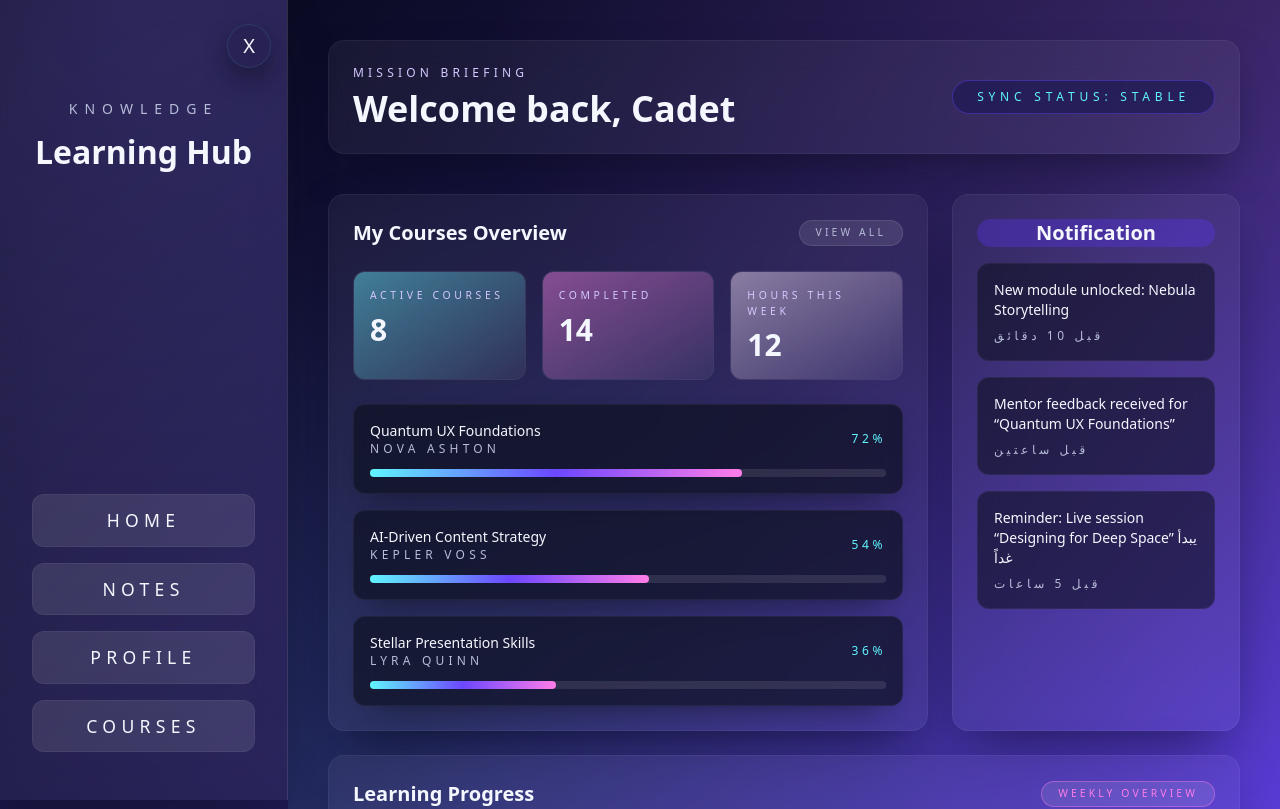
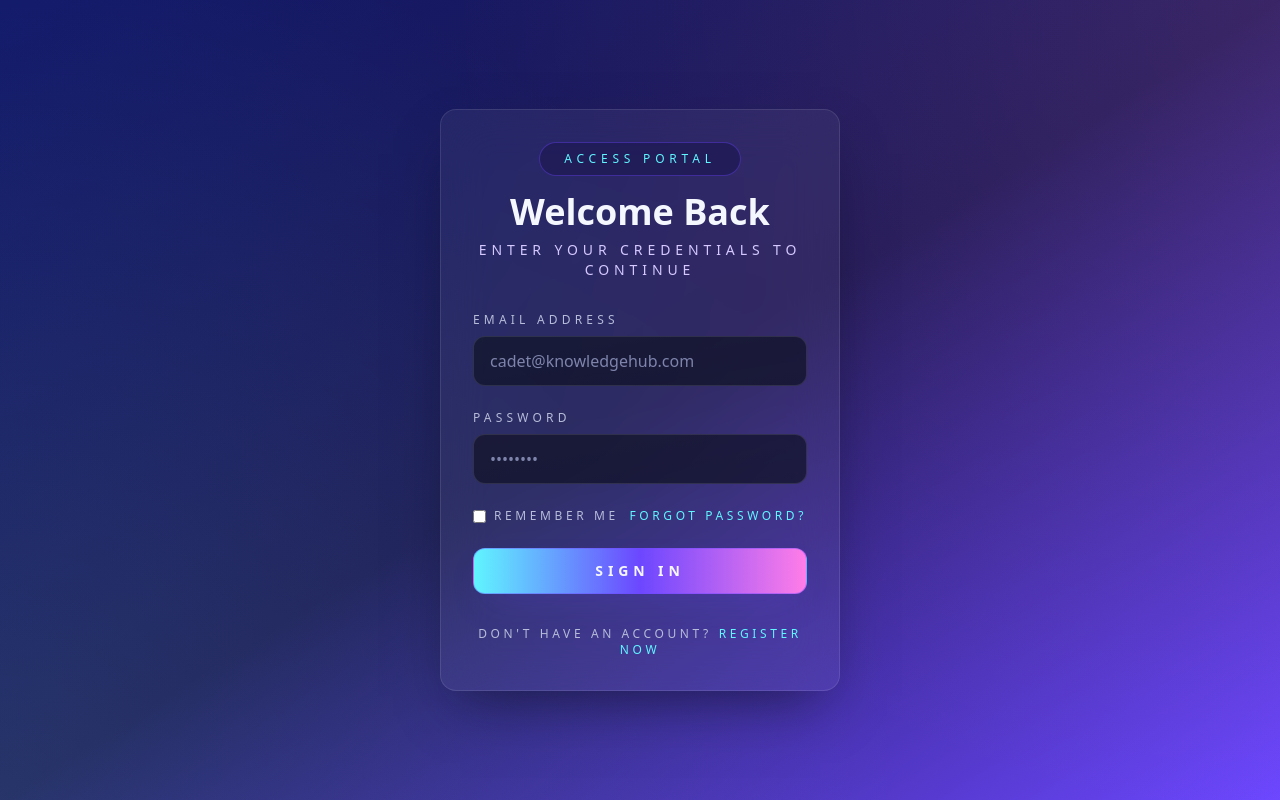
Before and after one commit to islamisme/Learning-Platform, a React (Vite) app: page / in a window 1280 px wide. Shown: the top 809 px of the page. Built offline with nearby package versions, Linux system fonts and the light colour scheme.

Commit message:
Login pagegit status!

```diff
--- a/src/App.jsx
+++ b/src/App.jsx
@@ -3,17 +3,18 @@ import { BrowserRouter, Route, Routes } from 'react-router-dom'
 import Sidebar from './components/Sidebar'
 import "./app.css"
 import Courses from './components/Courses'
+import Login from './components/Login'
 function App() {
 
 
   return (
     <BrowserRouter>
       <Routes>
-        <Route path="/" element={<Sidebar />}>
-          <Route path="/"  index element={<Dashboard />} />
-          <Route path="/Courses" element={<Courses/>}/>
+        <Route path="/" element={<Login/>}/>
+        <Route path="/Home" element={<Sidebar />}>
+          <Route index element={<Dashboard />} />
+          <Route path="Courses" element={<Courses/>}/>
         </Route>
-
       </Routes>
     </BrowserRouter>
   )
--- /dev/null
+++ b/src/components/Login.jsx
@@ -0,0 +1,100 @@
+import React, { useState } from 'react'
+import { useNavigate } from 'react-router-dom'
+
+function Login() {
+  const [email, setEmail] = useState('')
+  const [password, setPassword] = useState('')
+  const navigate = useNavigate()
+
+  const handleSubmit = (e) => {
+    e.preventDefault()
+    navigate('/Home')
+  }
+
+  return (
+    <div className="relative animated-background bg-gradient-to-br from-[#121869] via-[#1F1A55] to-[#6C47FF] flex h-full min-h-screen items-center justify-center overflow-hidden">
+      {/* Background gradients */}
+      <div className="pointer-events-none absolute inset-0 bg-[radial-gradient(circle_at_bottom_left,rgba(96,245,255,0.12),transparent_60%)]" aria-hidden />
+      <div className="pointer-events-none absolute inset-0 bg-[radial-gradient(circle_at_top_right,rgba(255,125,232,0.12),transparent_55%)]" aria-hidden />
+
+      <div className="relative w-full max-w-md px-6">
+        <div className="rounded-2xl border border-white/10 bg-white/5 p-8 shadow-[0_25px_55px_-20px_rgba(9,10,25,0.6)] backdrop-blur-xl">
+          {/* Header */}
+          <div className="mb-8 text-center">
+            <div className="mb-4 inline-block rounded-full border border-[#6C47FF]/40 bg-[#1F1A55]/70 px-6 py-2 text-xs uppercase tracking-[0.4em] text-[#60F5FF]">
+              Access Portal
+            </div>
+            <h1 className="text-4xl font-semibold text-[#F5F7FF] mb-2">Welcome Back</h1>
+            <p className="text-sm uppercase tracking-[0.35em] text-[#D5C9FF]">Enter your credentials to continue</p>
+          </div>
+
+          {/* Form */}
+          <form onSubmit={handleSubmit} className="space-y-6">
+            <div className="space-y-2">
+              <label className="block text-xs uppercase tracking-[0.35em] text-[#B7BCD9]">
+                Email Address
+              </label>
+              <div className="relative">
+                <div className="pointer-events-none absolute inset-0 rounded-xl bg-gradient-to-br from-[#60F5FF]/10 via-[#6C47FF]/10 to-transparent opacity-50" aria-hidden />
+                <input
+                  type="email"
+                  value={email}
+                  onChange={(e) => setEmail(e.target.value)}
+                  placeholder="cadet@knowledgehub.com"
+                  className="relative w-full rounded-xl border border-white/10 bg-[#0F1223]/70 px-4 py-3 text-[#F5F7FF] placeholder:text-[#7E84AB] focus:border-[#60F5FF]/50 focus:outline-none focus:ring-2 focus:ring-[#60F5FF]/20 transition"
+                  required
+                />
+              </div>
+            </div>
+
+            <div className="space-y-2">
+              <label className="block text-xs uppercase tracking-[0.35em] text-[#B7BCD9]">
+                Password
+              </label>
+              <div className="relative">
+                <div className="pointer-events-none absolute inset-0 rounded-xl bg-gradient-to-br from-[#FF7DE8]/10 via-[#6C47FF]/10 to-transparent opacity-50" aria-hidden />
+                <input
+                  type="password"
+                  value={password}
+                  onChange={(e) => setPassword(e.target.value)}
+                  placeholder="••••••••"
+                  className="relative w-full rounded-xl border border-white/10 bg-[#0F1223]/70 px-4 py-3 text-[#F5F7FF] placeholder:text-[#7E84AB] focus:border-[#FF7DE8]/50 focus:outline-none focus:ring-2 focus:ring-[#FF7DE8]/20 transition"
+                  required
+                />
+              </div>
+            </div>
+
+            <div className="flex items-center justify-between text-xs">
+              <label className="flex items-center gap-2 text-[#B7BCD9] cursor-pointer">
+                <input type="checkbox" className="rounded border-white/10 bg-[#0F1223]/70 text-[#6C47FF] focus:ring-[#6C47FF]/20" />
+                <span className="uppercase tracking-[0.3em]">Remember me</span>
+              </label>
+              <a href="#" className="uppercase tracking-[0.3em] text-[#60F5FF] hover:text-[#FF7DE8] transition">
+                Forgot Password?
+              </a>
+            </div>
+
+            <button
+              type="submit"
+              className="w-full rounded-xl border border-[#6C47FF]/40 bg-gradient-to-r from-[#60F5FF] via-[#6C47FF] to-[#FF7DE8] px-6 py-3 text-sm font-semibold uppercase tracking-[0.35em] text-[#F5F7FF] shadow-[0_15px_35px_-18px_rgba(108,71,255,0.5)] transition hover:shadow-[0_20px_45px_-15px_rgba(108,71,255,0.6)] hover:scale-[1.02]"
+            >
+              Sign In
+            </button>
+          </form>
+
+          {/* Footer */}
+          <div className="mt-8 text-center">
+            <p className="text-xs uppercase tracking-[0.3em] text-[#B7BCD9]">
+              Don't have an account?{' '}
+              <a href="#" className="text-[#60F5FF] hover:text-[#FF7DE8] transition">
+                Register Now
+              </a>
+            </p>
+          </div>
+        </div>
+      </div>
+    </div>
+  )
+}
+
+export default Login
--- a/src/components/Sidebar.jsx
+++ b/src/components/Sidebar.jsx
@@ -1,66 +1,91 @@
-import React, { useState } from 'react'
-import { Link, Outlet } from 'react-router-dom'
+import React from 'react'
+import { NavLink, Outlet } from 'react-router-dom'
 
 export default function Sidebar() {
-  const [isCollapsed, setIsCollapsed] = useState(false)
+  const sections = [
+    {
+      title: 'Workspace',
+      items: [
+        { label: 'Home', to: '/Home', accent: 'text-[#60F5FF]' },
+        { label: 'Notes', to: '/Home/Notes', accent: 'text-[#FF7DE8]' },
+        { label: 'Profile', to: '/Home/Profile', accent: 'text-[#FFE7FF]' },
+        { label: 'Courses', to: '/Home/Courses', accent: 'text-[#60F5FF]' },
+      ],
+    },
 
-  const navLinks = [
-    { to: '/', label: 'Home', hover: 'hover:border-[#60F5FF]/40 hover:text-[#60F5FF]' },
-    { to: '/Notes', label: 'Notes', hover: 'hover:border-[#FF7DE8]/40 hover:text-[#FF7DE8]' },
-    { to: '/Profile', label: 'Profile', hover: 'hover:border-[#FFE7FF]/40 hover:text-[#FFE7FF]' },
-    { to: '/Courses', label: 'Courses', hover: 'hover:border-[#60F5FF]/40 hover:text-[#60F5FF]' },
   ]
 
-  const sidebarOffset = isCollapsed ? 'md:ml-20' : 'md:ml-72'
+  return (
+    <div className="flex min-h-screen flex-col bg-gradient-to-br from-[#050615] via-[#1F1A55] to-[#6C47FF] md:flex-row">
+      <aside className="fixed z-10 flex w-full flex-col overflow-hidden border-b border-white/10 bg-black/30 px-6 py-5 backdrop-blur-2xl shadow-[0_25px_50px_-12px_rgba(15,18,35,0.45)] md:h-full md:w-[18rem] md:min-w-[18rem] md:border-b-0 md:border-r md:px-8 md:py-10">
+        <div className="pointer-events-none absolute inset-0 bg-[radial-gradient(circle_at_top,rgba(123,97,255,0.35),transparent_95%)] opacity-80" aria-hidden />
+        <div className="relative z-10 flex h-full flex-col gap-10">
+          <div className="flex flex-col gap-6">
+            <div className="flex items-center justify-between">
+              <div className="flex flex-col gap-1">
+                <span className="text-[0.65rem] uppercase tracking-[0.45em] text-[#B7BCD9]">knowledge</span>
+                <h1 className="text-2xl font-semibold text-[#F5F7FF]">Learning Hub</h1>
+              </div>
+              <button className="rounded-lg border border-white/10 bg-white/10 px-3 py-1 text-xs font-semibold uppercase tracking-[0.3em] text-[#D5C9FF] transition hover:border-white/20 hover:bg-white/15">
+                + New
+              </button>
+            </div>
+            <div className="flex items-center gap-3 rounded-xl border border-white/10 bg-black/30 px-3 py-2 text-sm text-[#C7CCF5] shadow-inner shadow-[#02030C]/60">
+              <span className="text-lg text-[#6C47FF]">⌘</span>
+              <input
+                type="text"
+                placeholder="Quick Find"
+                className="flex-1 bg-transparent text-[0.85rem] tracking-[0.2em] text-[#F5F7FF] placeholder:text-[#7E84AB] focus:outline-none"
+              />
+            </div>
+          </div>
 
-  return (
-    <div className="flex min-h-screen bg-gradient-to-br from-[#050615] via-[#1F1A55] to-[#6C47FF]">
-      <aside
-        className={`fixed inset-y-0 left-0 z-20 hidden items-stretch overflow-hidden border-r border-white/10 bg-white/5 backdrop-blur-[1.1rem] shadow-[0_25px_50px_-12px_rgba(15,18,35,0.45)] transition-[width] duration-300 ease-out md:flex ${
-          isCollapsed ? 'w-20 px-4 py-10' : 'w-72 px-8 py-12'
-        }`}
-      >
-        {!isCollapsed && (
-          <div className="absolute inset-0 bg-[radial-gradient(circle_at_top,rgba(123,97,255,0.35),transparent_100%)] opacity-70" aria-hidden />
-        )}
-
-        <button
-          type="button"
-          onClick={() => setIsCollapsed((prev) => !prev)}
-          className={`absolute right-4 top-6 flex h-11 w-11 items-center justify-center rounded-full border border-[#60F5FF]/10 bg-[#0F1223]/10 text-[#F5F7FF] text-xl shadow-[0_12px_24px_rgba(10,12,25,0.45)] transition hover:border-[#60F5FF] hover:text-[#60F5FF] ${
-            isCollapsed ? 'backdrop-blur-sm text-[2rem] bg-[#0F1223]/90' : ''
-          }`}
-          aria-label={isCollapsed ? 'فتح الشريط الجانبي' : 'طي الشريط الجانبي'}
-        >
-          {isCollapsed ? '>' : 'X'}
-        </button>
-
-        <div
-          className={`relative z-10 mt-12 flex flex-1 flex-col justify-between transition-opacity duration-200 ${
-            isCollapsed ? 'pointer-events-none opacity-0' : 'opacity-100'
-          }`}
-        >
-          <div className="space-y-2 text-center">
-            <span className="text-sm uppercase tracking-[0.5em] text-[#B7BCD9]">knowledge</span>
-            <h1 className="text-[2rem] font-semibold text-[#F5F7FF]">Learning Hub</h1>
-          </div>
-          <nav className="flex flex-col gap-4">
-            {navLinks.map((link) => (
-              <Link
-                key={link.to}
-                to={link.to}
-                className={`group rounded-xl border border-white/5 bg-white/10 px-6 py-3 text-center text-[1.1rem] font-medium uppercase tracking-[0.3em] text-[#F5F7FF] transition duration-200 hover:bg-white/15 ${link.hover}`}
-              >
-                {link.label}
-              </Link>
+          <nav className="flex-1 space-y-8 overflow-y-auto pb-6">
+            {sections.map((section) => (
+              <div key={section.title} className="space-y-3">
+                <span className="text-[0.6rem] uppercase tracking-[0.4em] text-[#8F94BC]">{section.title}</span>
+                <div className="space-y-1">
+                  {section.items.map((item) => (
+                    <NavLink
+                      key={item.to}
+                      to={item.to}
+                      className={({ isActive }) =>
+                        [
+                          'group flex items-center gap-3 rounded-xl border border-transparent px-3 py-2 text-[0.8rem] font-medium uppercase tracking-[0.3em] transition duration-200',
+                          'text-[#DCE0FF] hover:border-white/10 hover:bg-white/10 hover:text-white',
+                          isActive ? 'border-white/20 bg-white/15 text-[#60F5FF] shadow-[0_15px_30px_-15px_rgba(96,245,255,0.45)]' : '',
+                        ].join(' ')
+                      }
+                    >
+                      <span className={`text-xs opacity-80 ${item.accent}`}>
+                        ●
+                      </span>
+                      <span>{item.label}</span>
+                    </NavLink>
+                  ))}
+                </div>
+              </div>
             ))}
           </nav>
 
+          <div className="space-y-4 text-xs uppercase tracking-[0.3em]">
+            <button className="flex w-full items-center gap-3 rounded-xl border border-white/5 bg-white/5 px-3 py-2 text-[#F5F7FF] transition hover:border-white/10 hover:bg-white/10">
+              <span className="text-lg text-[#FF7DE8]">★</span>
+              Starred
+            </button>
+            <button className="flex w-full items-center gap-3 rounded-xl border border-white/5 bg-white/5 px-3 py-2 text-[#F5F7FF] transition hover:border-white/10 hover:bg-white/10">
+              <span className="text-lg text-[#60F5FF]">?</span>
+              Help Center
+            </button>
+          </div>
         </div>
       </aside>
-
-      <main className={`flex-1 transition-all duration-300 ${sidebarOffset}`}>
-        <Outlet />
+      <main className="relative flex-1">
+        <div className="absolute inset-0 pointer-events-none bg-[radial-gradient(circle_at_bottom_left,rgba(96,245,255,0.08),transparent_70%)]" aria-hidden />
+        <div className="absolute inset-0 pointer-events-none bg-[radial-gradient(circle_at_top_right,rgba(255,125,232,0.08),transparent_65%)]" aria-hidden />
+        <div className="relative h-full md:ml-[18rem] md:mt-0 mt-[175px] px-6 pb-10">
+          <Outlet />
+        </div>
       </main>
     </div>
   )
```
Also changed, not shown: src/components/Courses.jsx (+15 -2 lines).
